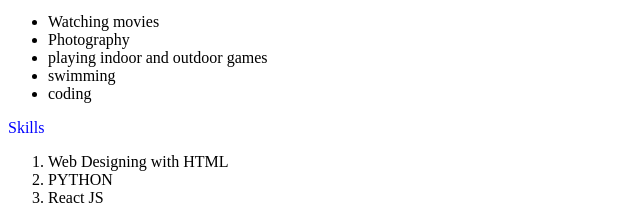
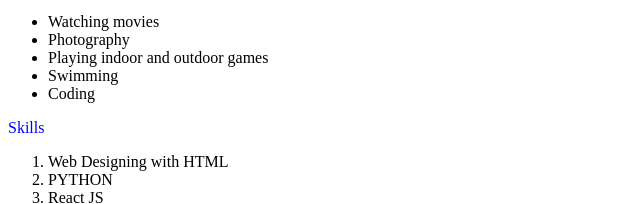
Before and after one commit to 9197akhilesh/AkhileshresumeHTML, a plain HTML site: page index.html in a window 1280 px wide. Shown: the part 255-459 px from the top of the page, 0-640 px from the left. Drawn offline with Linux system fonts and the light colour scheme.

Commit message:
Add files via upload

```diff
--- a/index.html
+++ b/index.html
@@ -18,9 +18,9 @@
     <ul>
       <li>Watching movies</li>
       <li>Photography</li>
-      <li>playing indoor and outdoor games</li>
-      <li>swimming</li>
-      <li>coding</li>
+      <li>Playing indoor and outdoor games</li>
+      <li>Swimming</li>
+      <li>Coding</li>
     </ul>
      <!-- close Unordered list -1 -->
      <!-- paragraphs - 3 -->
```
